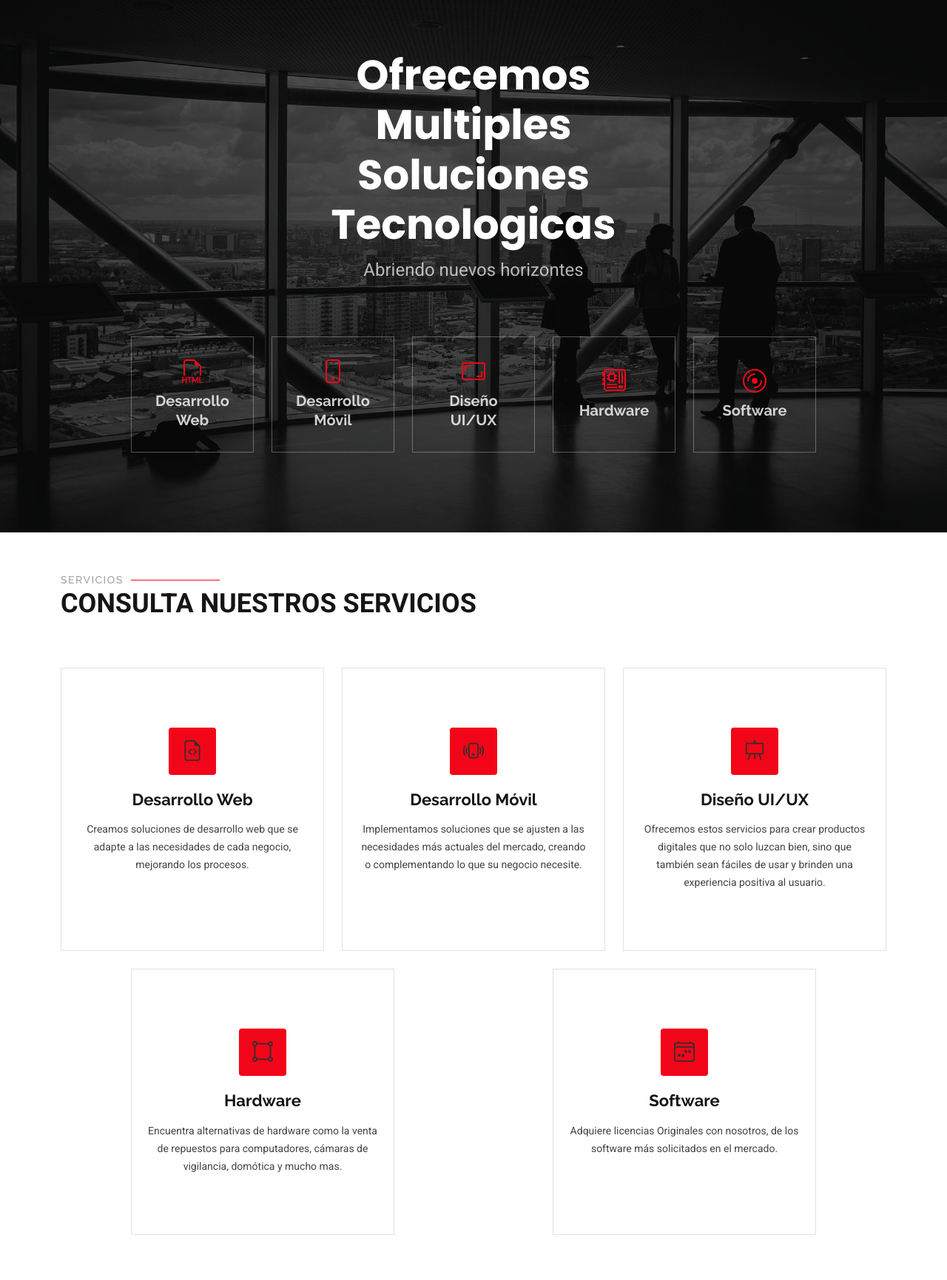
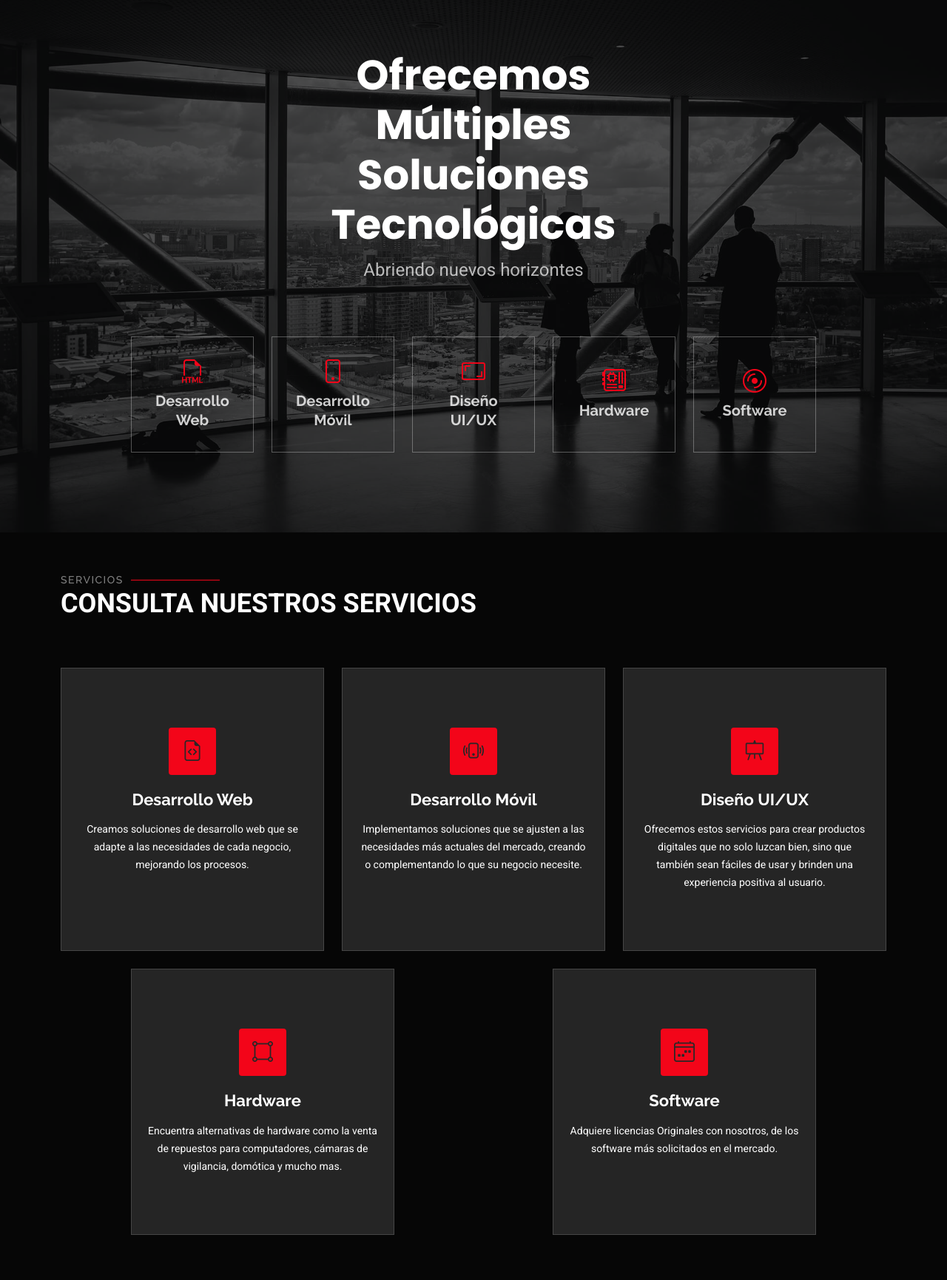
Before and after one commit to LFMG1993/molink, a PHP site: page / in a window 1280 px wide. Shown: the part 80-1811 px from the top of the page at 74% size. Run offline with PHP 8.4, Linux system fonts and the light colour scheme.

Commit message:
ajustes en fondo y ortografia

```diff
--- a/index.html
+++ b/index.html
@@ -51,7 +51,7 @@
 
             <div class="row justify-content-center text-center" data-aos="fade-up" data-aos-delay="100">
                 <div class="col-xl-6 col-lg-8">
-                    <h2>Ofrecemos Multiples Soluciones Tecnologicas</h2>
+                    <h2>Ofrecemos Múltiples Soluciones Tecnológicas</h2>
                     <p>Abriendo nuevos horizontes</p>
                 </div>
             </div>
@@ -93,7 +93,7 @@
         </div>
     </section>
 
-    <section id="services" class="services section">
+    <section id="services" class="services section dark-background">
 
         <div class="container section-title" data-aos="fade-up">
             <h2>Servicios</h2>
@@ -162,7 +162,7 @@
         </div>
     </section>
 
-    <section id="contact" class="contact section">
+    <section id="contact" class="contact section dark-background">
 
         <div class="container section-title" data-aos="fade-up">
             <h2>Contacto</h2>
```
Also changed, not shown: library/css/main.css (line endings or trailing spaces).
